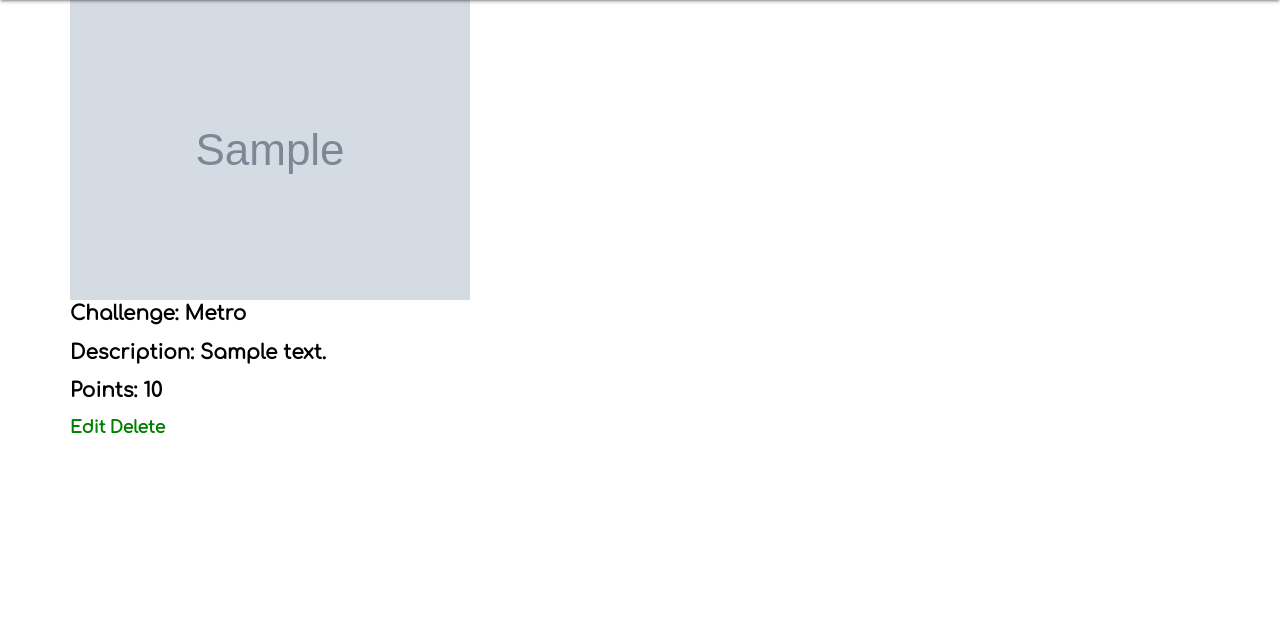
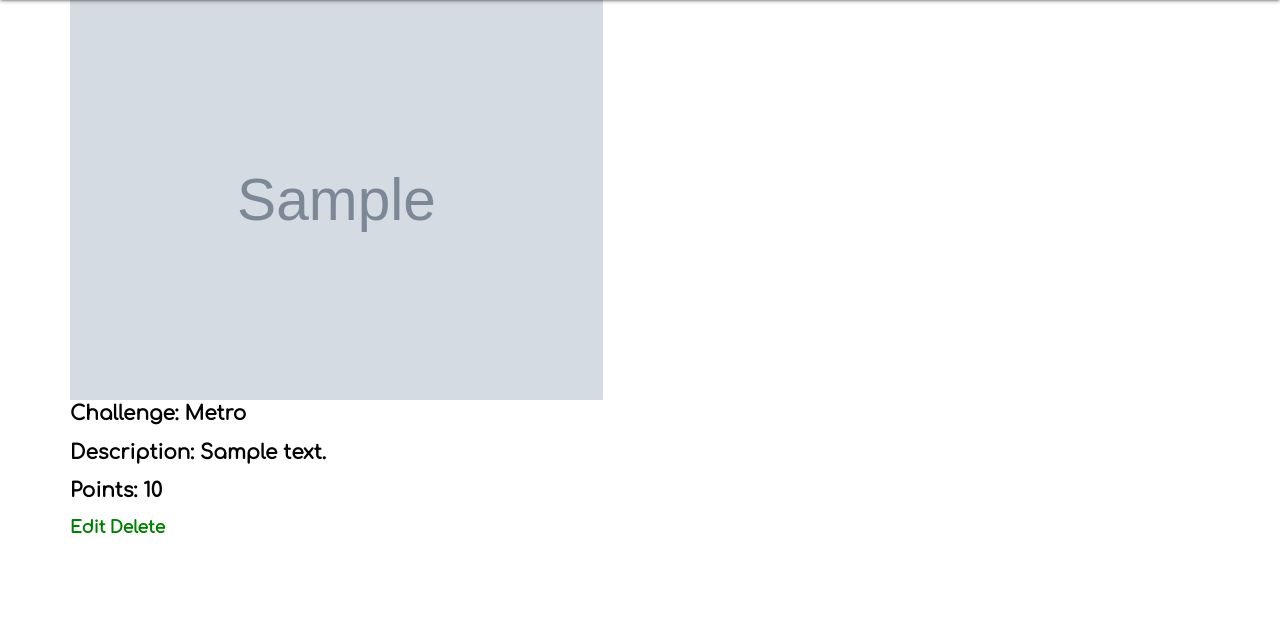
Before and after one commit to nhasley/ECO-App-Python, a Django app: page /1/ in a window 1280 px wide. Shown: the part 64-704 px from the top of the page. Run offline with Django 3.2, Linux system fonts and the light colour scheme; tables that the repository leaves empty hold one stand-in row (values such as "Sample post"); grey boxes marked "Sample" are stand-in pictures; some libraries are stand-ins or nearby versions.

Commit message:
playing with image sizes

```diff
--- a/main_app/models.py
+++ b/main_app/models.py
@@ -8,7 +8,7 @@ CHALLENGES = (
 )
 
 class Post(models.Model):
-    photo = models.CharField(max_length=500)
+    photo = models.CharField(max_length=1000)
     challenge = models.CharField(
         max_length=10,
         choices=CHALLENGES,
--- a/main_app/templates/posts.html
+++ b/main_app/templates/posts.html
@@ -7,8 +7,8 @@
 <a href="{% url 'detail' post.id %}">
   <div class="card">
     <div class="card-content">
-      <img class="posts" src="{{post.photo}}" style="max-height: 50vmax; max-width: 50vmax;">
-      <!-- <span class="card-title">{{ post.challenge }}</span> -->
+        <img class="posts" src="{{post.photo}}" style="max-height: 50vmax; max-width: 50vmax;">
+        <!-- <span class="card-title">{{ post.challenge }}</span> -->
       <!-- <p>Challenge: {{ post.challenge }}</p> -->
       <p id="text">{{ post.description }}</p>
     </div>
--- a/main_app/templates/posts/detail.html
+++ b/main_app/templates/posts/detail.html
@@ -4,7 +4,7 @@
 <!-- <div class="card">
   <div class="card-content"> -->
     <!-- <span class="card-title">{{ post.name }}</span> -->
-    <img class="posts" src="{{post.photo}}" style="max-height: 50vmax; max-width: 50vmax;">
+    <img class="posts" src="{{post.photo}}" style="max-height: 50vmax; max-width: 50vmax; min-height: 50vmin; min-width: 50vmin;">
     <p id="textp">Challenge: {{ post.challenge }}</p>
     <p id="textp">Description: {{ post.description }}</p>
     <p id="textp">Points: {{ post.points }}</p>
```
Also changed, not shown: main_app/migrations/0012_auto_20190916_1734.py (added).
